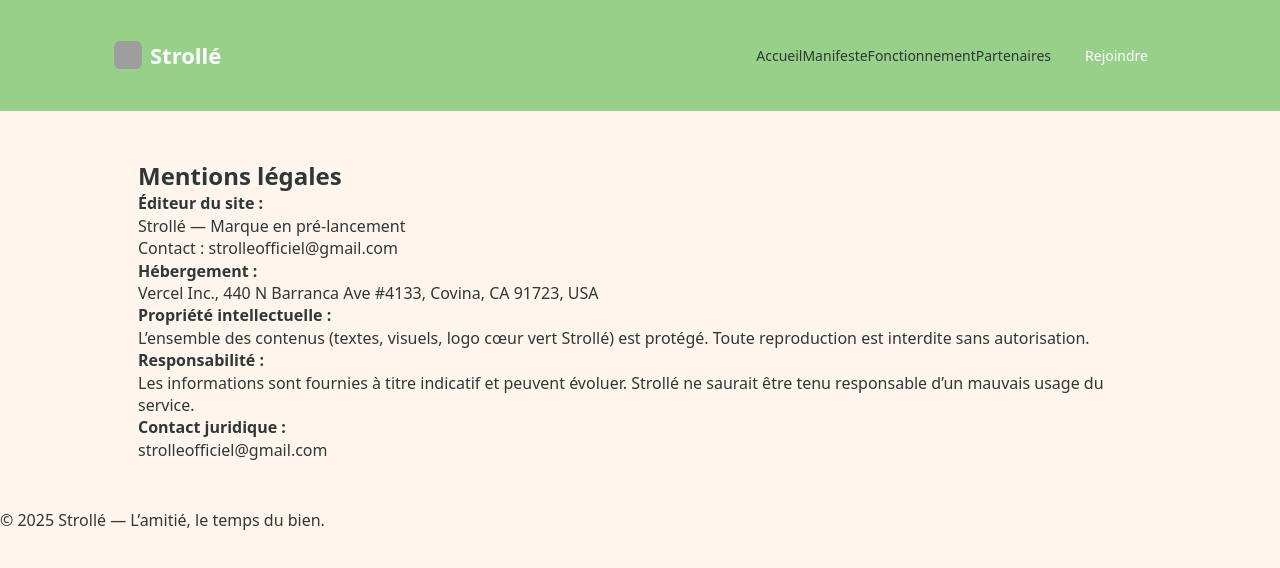
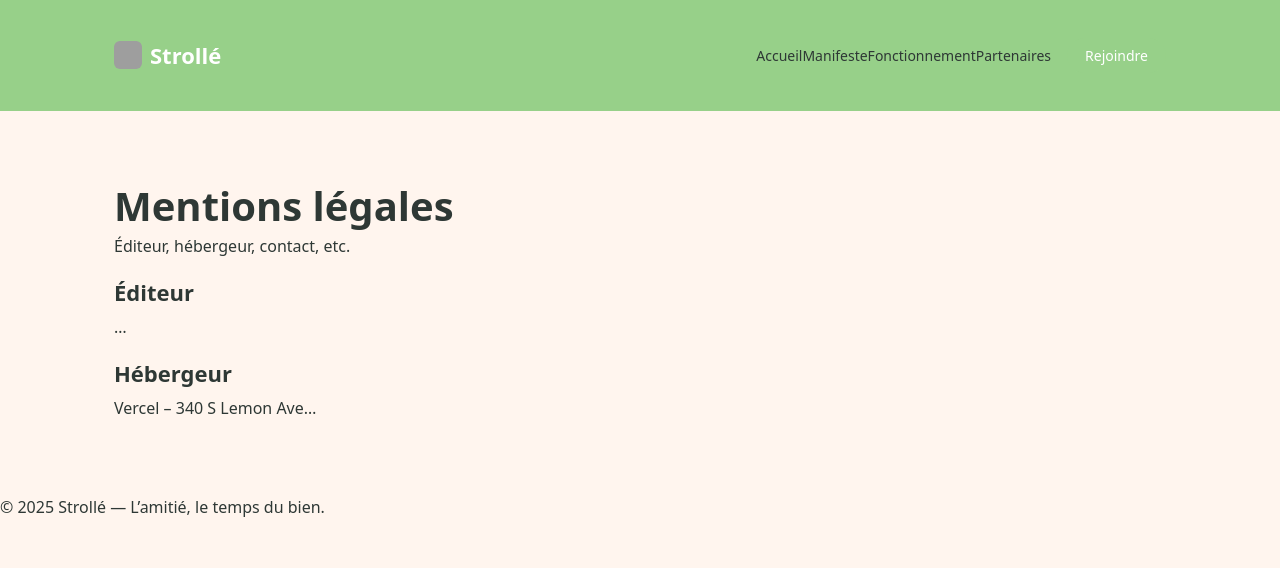
Before and after one commit to MariaKRIZOUA/strolle-starter, a Next.js app: page /mentions-legales in a window 1280 px wide. Shown: the top 568 px of the page. Built offline with nearby package versions, Linux system fonts and the light colour scheme; grey boxes are pictures that could not be loaded.

Commit message:
page.tsx

```diff
--- a/src/app/mentions-legales/page.tsx
+++ b/src/app/mentions-legales/page.tsx
@@ -1,31 +1,12 @@
-export const metadata = {
-  title: "Mentions légales — Strollé",
-};
-
-export default function MentionsLegales(){
+export default function Page() {
   return (
-    <main>
-      <section className="container">
-        <div className="card">
-          <h1>Mentions légales</h1>
-          <p><strong>Éditeur du site :</strong><br/>
-            Strollé — Marque en pré-lancement<br/>
-            Contact : <a href="mailto:strolleofficiel@gmail.com">strolleofficiel@gmail.com</a>
-          </p>
-          <p><strong>Hébergement :</strong><br/>
-            Vercel Inc., 440 N Barranca Ave #4133, Covina, CA 91723, USA
-          </p>
-          <p><strong>Propriété intellectuelle :</strong><br/>
-            L’ensemble des contenus (textes, visuels, logo cœur vert Strollé) est protégé. Toute reproduction est interdite sans autorisation.
-          </p>
-          <p><strong>Responsabilité :</strong><br/>
-            Les informations sont fournies à titre indicatif et peuvent évoluer. Strollé ne saurait être tenu responsable d’un mauvais usage du service.
-          </p>
-          <p><strong>Contact juridique :</strong><br/>
-            <a href="mailto:strolleofficiel@gmail.com">strolleofficiel@gmail.com</a>
-          </p>
-        </div>
-      </section>
+    <main className="container page prose">
+      <h1>Mentions légales</h1>
+      <p>Éditeur, hébergeur, contact, etc.</p>
+      <h2>Éditeur</h2>
+      <p>…</p>
+      <h2>Hébergeur</h2>
+      <p>Vercel – 340 S Lemon Ave…</p>
     </main>
   );
 }
```
